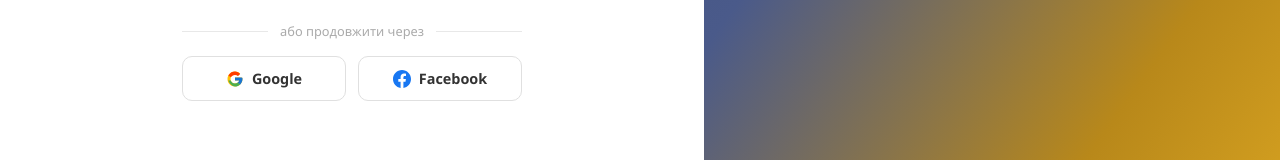
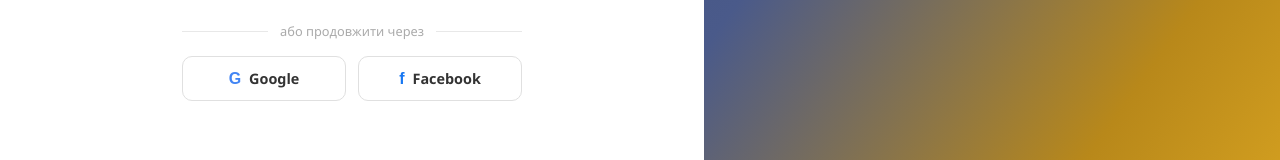
Before and after one commit to ArkeniAlastor/kabanchik, a React (Create React App) app: page /login in a window 1280 px wide. Shown: the part 591-751 px from the top of the page. Built offline with nearby package versions, Linux system fonts and the light colour scheme.

Commit message:
error fix

```diff
--- a/src/components/LoginPage/LoginPage.css
+++ b/src/components/LoginPage/LoginPage.css
@@ -171,6 +171,18 @@
   transition: border-color 0.15s, background 0.15s;
 }
 .social-btn:hover { border-color: #bbb; background: #f9f9f9; }
+.google-icon {
+  font-weight: 700;
+  font-size: 1rem;
+  color: #4285F4;
+  font-family: Arial, sans-serif;
+}
+.facebook-icon {
+  font-weight: 700;
+  font-size: 1rem;
+  color: #1877F2;
+  font-family: Arial, sans-serif;
+}
 
 /* Right promo */
 .login-promo-side {
--- a/src/components/LoginPage/LoginPage.js
+++ b/src/components/LoginPage/LoginPage.js
@@ -72,18 +72,11 @@ function LoginPage() {
 
           <div className="login-social">
             <button type="button" className="social-btn">
-              <svg width="18" height="18" viewBox="0 0 48 48" fill="none">
-                <path d="M43.6 20.5H42V20H24v8h11.3C33.7 32.7 29.3 36 24 36c-6.6 0-12-5.4-12-12s5.4-12 12-12c3.1 0 5.9 1.2 8 3.1l5.7-5.7C34.5 6.4 29.5 4 24 4 12.9 4 4 12.9 4 24s8.9 20 20 20 20-8.9 20-20c0-1.2-.1-2.4-.4-3.5z" fill="#FFC107"/>
-                <path d="M6.3 14.7l6.6 4.8C14.7 16 19 13 24 13c3.1 0 5.9 1.2 8 3.1l5.7-5.7C34.5 6.4 29.5 4 24 4 16.3 4 9.7 8.4 6.3 14.7z" fill="#FF3D00"/>
-                <path d="M24 44c5.4 0 10.3-2.1 14-5.4l-6.5-5.5C29.6 34.9 26.9 36 24 36c-5.3 0-9.7-3.3-11.3-8H6.1C9.5 35.6 16.2 44 24 44z" fill="#4CAF50"/>
-                <path d="M43.6 20.5H42V20H24v8h11.3c-.8 2.2-2.2 4.1-4.1 5.4l6.5 5.5C37.5 38.5 44 33 44 24c0-1.2-.1-2.4-.4-3.5z" fill="#1976D2"/>
-              </svg>
+              <span className="social-btn-icon google-icon">G</span>
               Google
             </button>
             <button type="button" className="social-btn">
-              <svg width="18" height="18" viewBox="0 0 24 24" fill="#1877F2">
-                <path d="M24 12.07C24 5.41 18.63 0 12 0S0 5.41 0 12.07C0 18.1 4.39 23.1 10.13 24v-8.44H7.08v-3.49h3.04V9.41c0-3.02 1.8-4.7 4.54-4.7 1.31 0 2.68.24 2.68.24v2.97h-1.51c-1.49 0-1.95.93-1.95 1.88v2.27h3.32l-.53 3.49h-2.79V24C19.61 23.1 24 18.1 24 12.07z"/>
-              </svg>
+              <span className="social-btn-icon facebook-icon">f</span>
               Facebook
             </button>
           </div>
```
Also changed, not shown: src/imgs/icons.js (line endings or trailing spaces).
